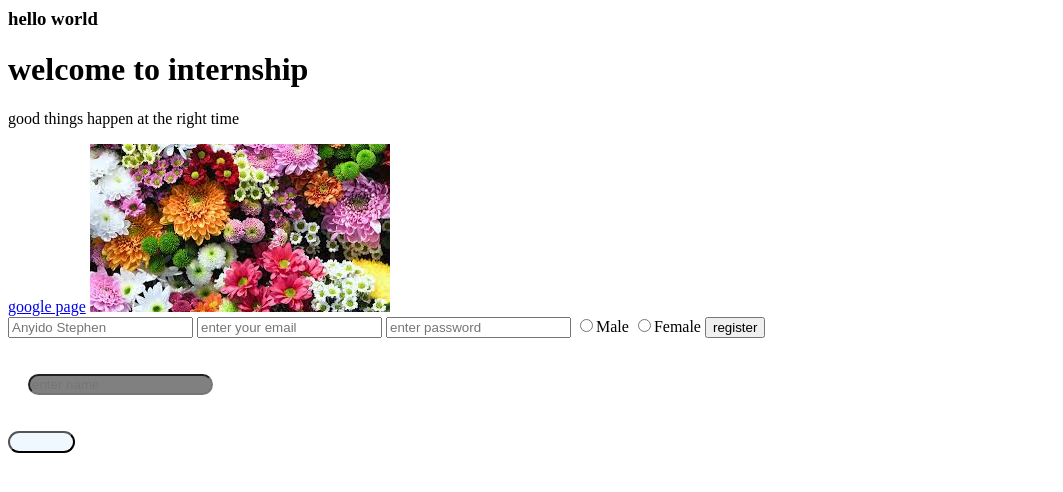
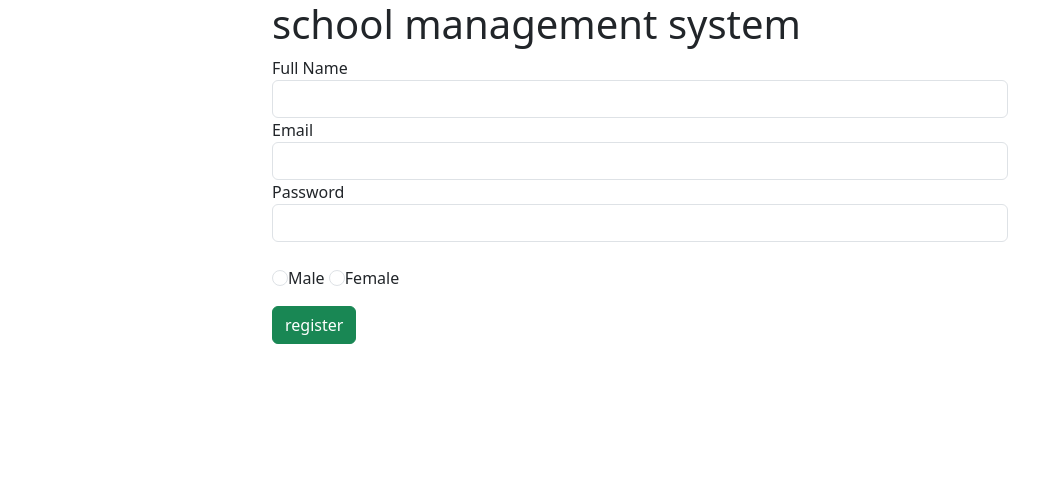
Before and after one commit to anyidostephen/Internship_project, a plain HTML site: page index.html in a window 1280 px wide. Shown: the whole page, without its empty margins (0-1063 px from the left). Drawn offline with nearby package versions, Linux system fonts and the light colour scheme.

Commit message:
bootstrap

```diff
--- a/index.html
+++ b/index.html
@@ -1,33 +1,40 @@
-<h3>hello world</h3>
-<h1>welcome to internship</h1>
-<p>good things happen at the right time</p>
+<head><link href="https://cdn.jsdelivr.net/npm/bootstrap@5.3.0/dist/css/bootstrap.min.css" rel="stylesheet" integrity="sha384-9ndCyUaIbzAi2FUVXJi0CjmCapSmO7SnpJef0486qhLnuZ2cdeRhO02iuK6FUUVM" crossorigin="anonymous"></head>
+
+<div class="container">
+    <div class="row">
+
+<div class="col-md-2"></div>
+<div class="col-md-8">
+
+
+
+<h1>school management system</h1>
+<!-- <p>good things happen at the right time</p>
 <a href="https://google.com" target="_blank">google page</a>
-<img src="download.jpeg">
+<img src="download.jpeg"> -->
 <form>
-<input type="text" placeholder="Anyido Stephen"/>
-<input type="email" placeholder="enter your email"/>
-<input type="password" placeholder="enter password"/>
-<input type="radio" value="Male" name="gender">Male
-<input type="radio" value="emale" name="gender">Female
-<input type="submit" value="register"/>
-</form>
-<form>
-    <input type="text" placeholder="enter name"
-    style="
-    margin: 20px;
-    background: grey;
-    color:aliceblue;
-    border-radius: 20px;
-    "
-    />
+<label>Full Name</label>
+<input type="text" class="form-control" placeholder=""/>
+<label>Email</label>
+<input type="email" class="form-control" placeholder=""/>
+<label>Password</label>
+<input type="password" class="form-control" placeholder=""/>
+<br>
+<input type="radio" class="form-check-input" value="Male" name="gender">Male
+<input type="radio"  class="form-check-input"value="emale" name="gender">Female
 
 </form>
-<input type="submit" value="register"
-style="
-color: aliceblue;
-border-radius: 20px;
-background: aliceblue;
-font-size: 14px;
-font-weight: bold;
-"
+
+<input type="submit" class="btn btn-success"  value="register"
+
 />
+
+
+</div>
+<div class="col-md-2"></div>
+
+
+
+
+
+</div>
```
